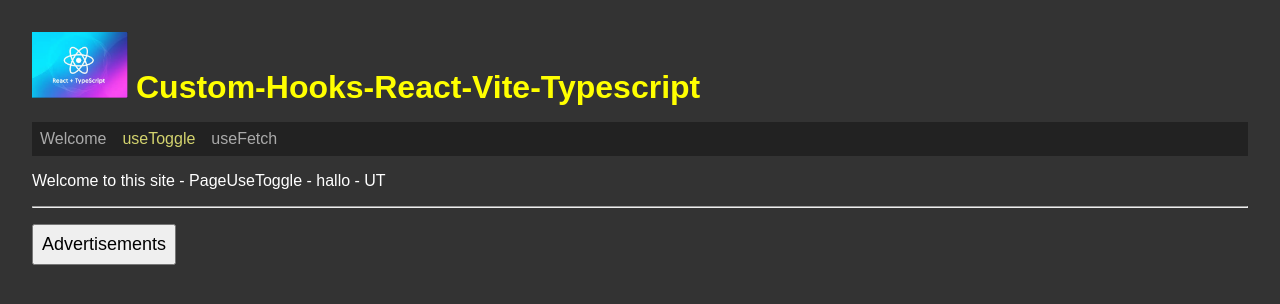
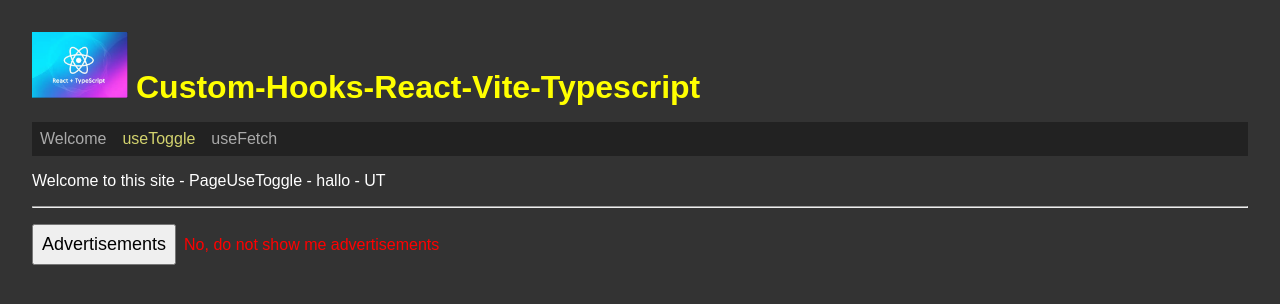
Before and after one commit to Scientific-Research/mk004-custom-hooks-React-Vite-Typescript, a React (Vite) app: page /useToggle in a window 1280 px wide. Shown: the top 304 px of the page. Built offline with nearby package versions, Linux system fonts and the light colour scheme.

Commit message:
toggle with two colors using the className is working too

```diff
--- a/src/App.css
+++ b/src/App.css
@@ -50,6 +50,14 @@ body {
   }
 
   .pageUseToggle {
+    .positive {
+      color: lightgreen;
+    }
+
+    .negative {
+      color: red;
+    }
+
     .pageToggle {
       margin-bottom: 1rem;
     }
--- a/src/components/PageUseToggle.tsx
+++ b/src/components/PageUseToggle.tsx
@@ -35,7 +35,11 @@ export const PageUseToggle = ({ PageUseToggle }: IProp) => {
       </span> */}
 
       {/* Second Solution */}
-
+      <span className={showAds ? 'positive' : 'negative'}>
+        {showAds
+          ? `Yes, show me advertisements`
+          : 'No, do not show me advertisements'}
+      </span>
     </div>
   );
 };
```
